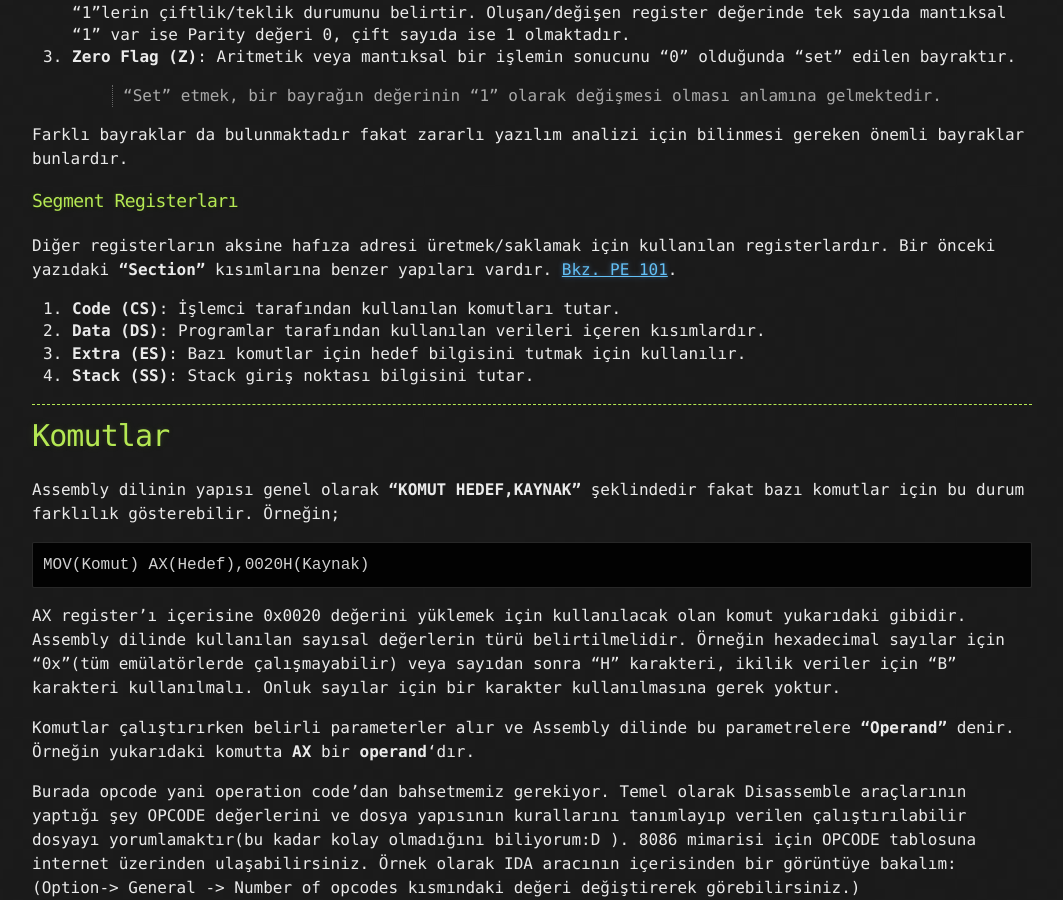
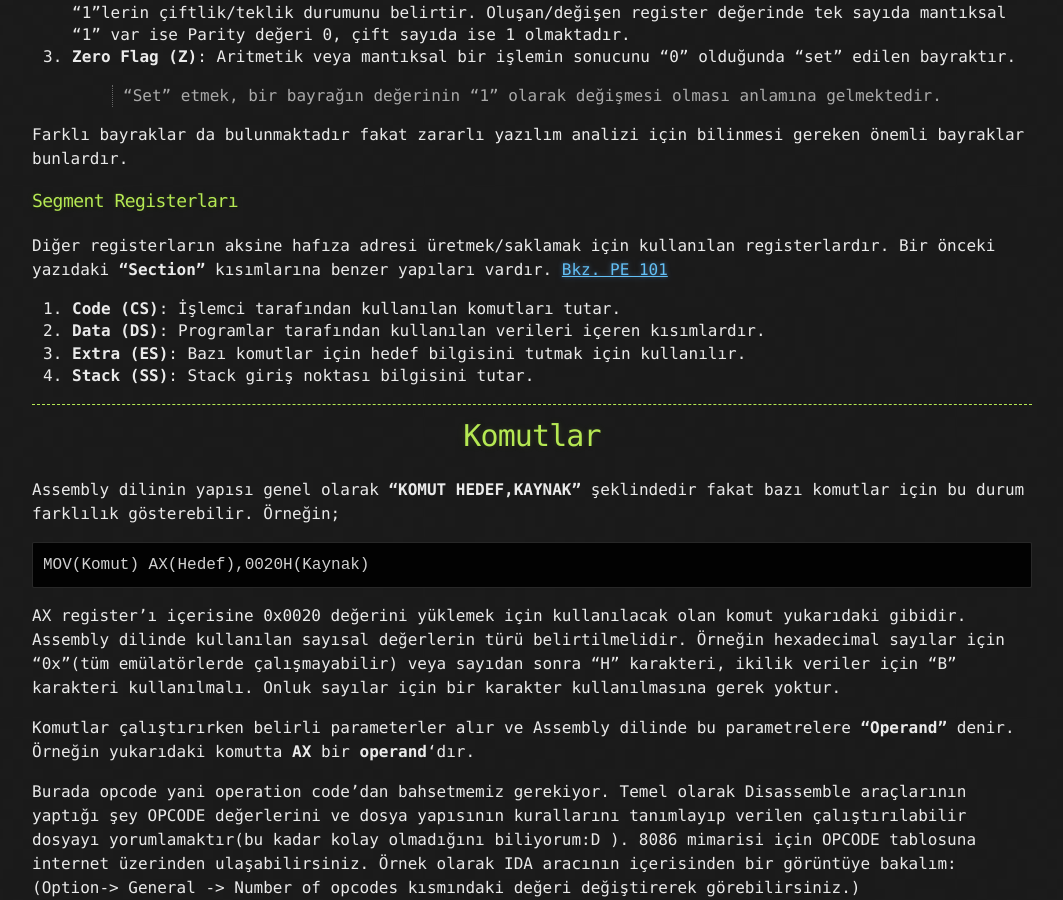
Before and after one commit to fatihbeyexe/onlyf8.github.io, a Jekyll site: the page built from _posts/2022-12-08-assembly-101.md, in a window 1280 px wide and 900 px high, scrolled down 3538 px. Shown: the whole window, without its empty margins (108-1171 px from the left). Built offline with Jekyll 4.4.1, drawn with Linux system fonts in a browser that asks for light colours.

Commit message:
Added Assembly 101 Posts

```diff
--- a/_posts/2022-12-08-assembly-101.md
+++ b/_posts/2022-12-08-assembly-101.md
@@ -5,14 +5,13 @@
 category: malware
 ---
 
-
-# Assembly Nedir?
+<h1 style="text-align:center"> Assembly Nedir? </h1>
 
 Bilgisayarların ilk yıllarında birbirinden farklı işlemci mimarileri üretilmeye başlandı. Bu mimariler üzerinde çalıştırılabilecek kodları ve çalıştırılan kodların sonuçlarını belirleyen kurallardır. Çok fazla tarihine dalmak istemiyorum(çok fazla bilgim yok :) ), günümüze kadar ulaşan ve bu blog yazısında konusu geçecek olan Assembly dili ise Intel 8086 mimarisi için oluşturulmuş olan x86 Assembly dilidir.  Assembly düşük seviye dillerden birisidir. Makine kodundan daha kullanıcı dostu fakat yine de yüksek seviyeli diller gibi değildir. Makine koduna en yakın olan dillerden birisidir. Bu blog yazısında genel olarak x86 Assembly dilinin yapısı ve analizine değinilecektir.
 
 ---
 
-# Linker - Loader - Compiler
+<h1 style="text-align:center"> Linker - Loader - Compiler </h1>
 
 Derinlere dalmadan örneğin bir C/C++ kaynak kodu dosyası derlendiğinde arka planda neler oluyor bakalım. Burada karşımıza üç adet kavram çıkmakta; **Compiler, Linker ve Loader**.
 
@@ -34,7 +33,7 @@
 
 ---
 
-# Registerlar
+<h1 style="text-align:center"> Registerlar </h1>
 
 Assembly dilinde ön tanımlı ve belirli amaçlar için kullanılan register değerleri bulunmaktadır. Geleneksel kodlama dillerindeki gibi **"int a=5"** yapamıyoruz. Peki nedir bu registerlar?
 
@@ -74,7 +73,7 @@
 
 ### Segment Registerları
 
-Diğer registerların aksine hafıza adresi üretmek/saklamak için kullanılan registerlardır. Bir önceki yazıdaki **"Section"** kısımlarına benzer yapıları vardır. [Bkz. PE 101](pe-mimarisi).
+Diğer registerların aksine hafıza adresi üretmek/saklamak için kullanılan registerlardır. Bir önceki yazıdaki **"Section"** kısımlarına benzer yapıları vardır. [Bkz. PE 101](pe-mimarisi)
 
 
 1. **Code (CS)**: İşlemci tarafından kullanılan komutları tutar.
@@ -84,7 +83,7 @@
 
 ---
 
-# Komutlar
+<h1 style="text-align:center"> Komutlar </h1>
 
 Assembly dilinin yapısı genel olarak **"KOMUT HEDEF,KAYNAK"** şeklindedir fakat bazı komutlar için bu durum farklılık gösterebilir. Örneğin;
 
@@ -135,7 +134,7 @@
 
 ---
 
-#  Veri Adresleme Türleri
+<h1 style="text-align:center"> Veri Adresleme Türleri </h1>
 
 |Tür|Kaynak|Hedef|Örnek|
 |--|--|--|--|
@@ -150,7 +149,7 @@
 
 ---
 
-# Fonksiyon Çağrımları ve Stack Yapısı
+<h1 style="text-align:center"> Fonksiyon Çağrımları ve Stack Yapısı </h1>
 
 Yüksek seviyeli yazılım dillerinde fonksiyon çağrımları genelde **"fonksiyon_ismi(parametre1,parametre2)"** gibi çağrılır ve dönüş değeri varsa direkt o satırda atama yapılır vs vs. Peki bunu derlediğimizde nasıl gözüküyor ? Burada stack yapısına bakmamız gerekiyor. Stack, veri yönetimi ve saklamak için kullanılan bir veri yapısıdır. LIFO yani **L**ast **I**n **F**irst **O**ut yapısında çalışır. Şu şekilde görselleştirebiliriz :
 
@@ -170,7 +169,7 @@
 
 ---
 
-# Alıştırma
+<h1 style="text-align:center"> Alıştırma </h1>
 
 Genel olarak bir zararlı yazılım analistinin bilmesi gereken Assembly temellerinden bahsettik. Şimdi buradaki bütün bilgileri bi toparlayarak alıştırma yapalım.
 
```
Also changed, not shown: _posts/2022-12-09-assembly-language-101.md (+7 -7 lines).
